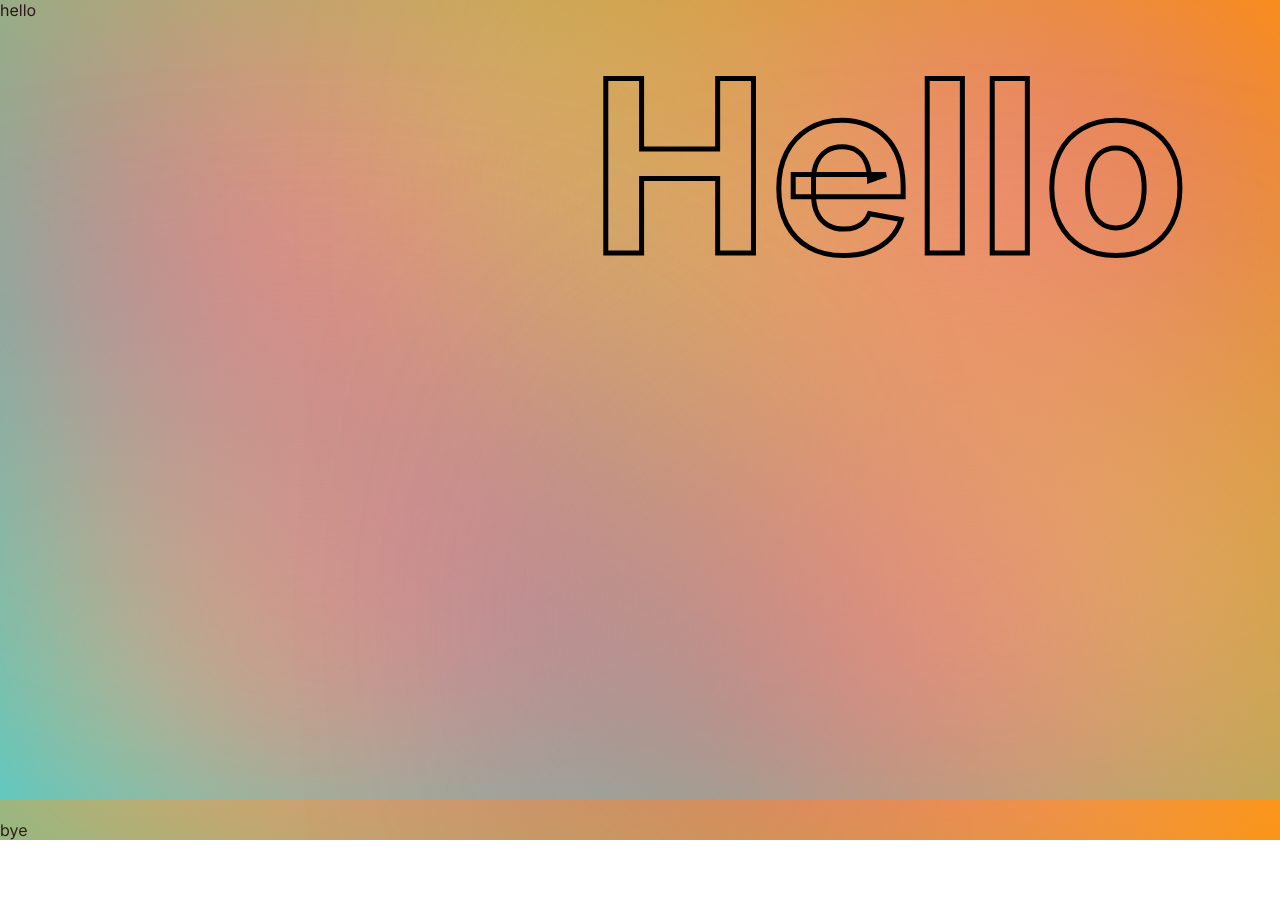
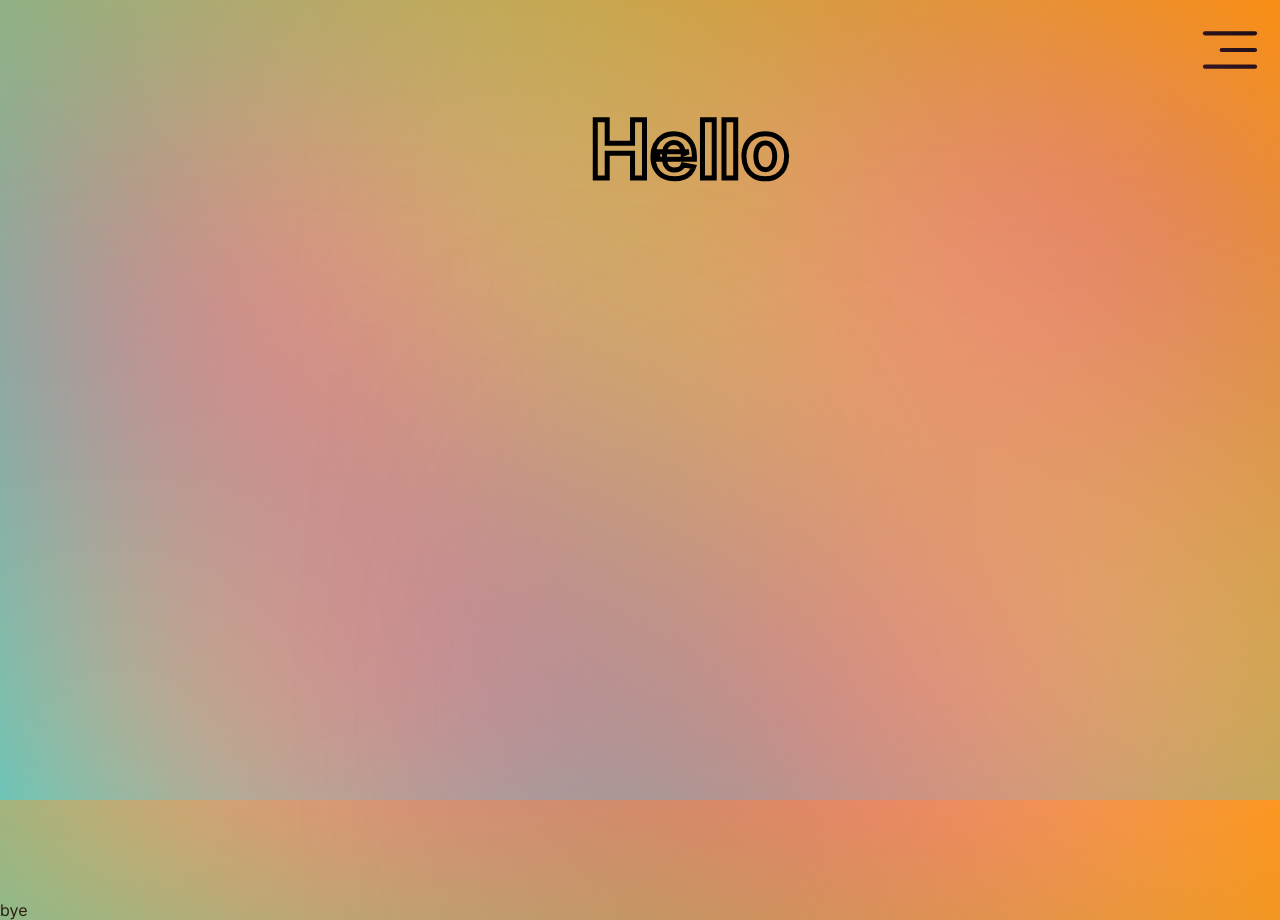
Before and after one commit to michaelamitr/personal-web-nextjs, a Next.js app: page / in a window 1280 px wide. Before the commit the page ends 840 px from the top, so only its background shows below. Built offline with nearby package versions, Linux system fonts and the light colour scheme.

Commit message:
Header icons update, open/clole logic, styles improvements of header and nav

```diff
--- a/src/app/globals.css
+++ b/src/app/globals.css
@@ -1,4 +1,6 @@
 :root {
+  /* lightmode gradients */
+
   --sunrise-purple: #845ec2;
   --sunrise-pink: #d65db1;
   --sunrise-salmon: #ff6f91;
@@ -28,6 +30,8 @@
       var(--day-olive),
       var(--day-mustard),
       var(--day-orange));
+
+  /* darkmode gradients */
 
   --sunset-purple: #5F0F40;
   --sunset-red: #9A031E;
@@ -59,6 +63,10 @@
       var(--night-aubegine),
       var(--night-grape));
 
+  /* background colors */
+
+  --background-black: #000000e5;
+
 }
 
 * {
@@ -69,6 +77,14 @@
 body {
   background-image: var(--gradient-day);
   height: 100vh;
+}
+
+li {
+  list-style: none;
+}
+
+a {
+  text-decoration: none;
 }
 
 main {
--- a/src/app/page.module.css
+++ b/src/app/page.module.css
@@ -1,5 +1,5 @@
 .hello {
-  font-size: 15rem;
+  font-size: 5rem;
   color: transparent;
   width: 100px;
   -webkit-text-stroke: 5px black;
--- /dev/null
+++ b/src/components/Header/header.module.css
@@ -0,0 +1,47 @@
+.header {
+  width: 100%;
+  height: 100px;
+  display: flex;
+  justify-content: flex-end;
+}
+
+.nav {
+  position: absolute;
+  margin-top: 100px;
+  z-index: 1;
+  height: calc(100vh - 100px);
+  width: 100%;
+  display: flex;
+  flex-direction: column;
+  background-color: var(--background-black);
+}
+
+.header_link_item {
+  width: 100%;
+  height: calc((100vh - 170px)/6);
+  display: flex;
+  align-items: center;
+}
+
+.header_link {
+  font-size: 2rem;
+  border-bottom: 1px solid transparent;
+  font-weight: bold;
+  background-image: var(--gradient-sunrise);
+  background-clip: text;
+  color: transparent;
+}
+
+li:has(.active) {
+  border-bottom: 1px solid white;
+  background-color: rgba(97, 97, 97, 0.228);
+}
+
+.burgermenu_wrapper {
+  height: 100px;
+  width: 100px;
+  margin: 0;
+  display: flex;
+  justify-content: center;
+  align-items: center;
+}
--- a/src/components/Header/header.tsx
+++ b/src/components/Header/header.tsx
@@ -1,3 +1,92 @@
+'use client';
+import styles from './header.module.css';
+import Link from 'next/link';
+import { usePathname } from 'next/navigation';
+import Image from 'next/image';
+import { useState } from 'react';
+
 export default function Header() {
-  return <header>hello</header>;
+  const [openBurgerMenu, setOpenBurgerMenu] = useState(false);
+
+  const pathname = usePathname();
+
+  const handleMenuClick = () => {
+    setOpenBurgerMenu(!openBurgerMenu);
+  };
+  return (
+    <header className={styles.header}>
+      <div className={styles.burgermenu_wrapper} onClick={handleMenuClick}>
+        <Image
+          width={100}
+          height={100}
+          src={openBurgerMenu ? '/close.svg' : '/burgermenuOpen.svg'}
+          alt="Menu"
+        />
+      </div>
+      {openBurgerMenu && (
+        <nav className={styles.nav} onClick={handleMenuClick}>
+          <li className={styles.header_link_item}>
+            <Link
+              href="/"
+              className={`${styles.header_link} ${
+                pathname === '/' ? styles.active : ''
+              }`}
+            >
+              Home
+            </Link>
+          </li>
+          <li className={styles.header_link_item}>
+            <Link
+              href="/about"
+              className={`${styles.header_link} ${
+                pathname === '/about' ? styles.active : ''
+              }`}
+            >
+              About
+            </Link>
+          </li>
+          <li className={styles.header_link_item}>
+            <Link
+              href="/portfolio"
+              className={`${styles.header_link} ${
+                pathname === '/portfolio' ? styles.active : ''
+              }`}
+            >
+              Portfolio
+            </Link>
+          </li>
+          <li className={styles.header_link_item}>
+            <Link
+              href="/contact"
+              className={`${styles.header_link} ${
+                pathname === '/contact' ? styles.active : ''
+              }`}
+            >
+              Contact
+            </Link>
+          </li>
+          <li className={styles.header_link_item}>
+            <Link
+              href="/references"
+              className={`${styles.header_link} ${
+                pathname === '/references' ? styles.active : ''
+              }`}
+            >
+              References
+            </Link>
+          </li>
+          <li className={styles.header_link_item}>
+            <Link
+              href="/skills"
+              className={`${styles.header_link} ${
+                pathname === '/skills' ? styles.active : ''
+              }`}
+            >
+              Skills
+            </Link>
+          </li>
+        </nav>
+      )}
+    </header>
+  );
 }
```
Also changed, not shown: public/burgermenuOpen.svg (added), public/close.svg (added).
